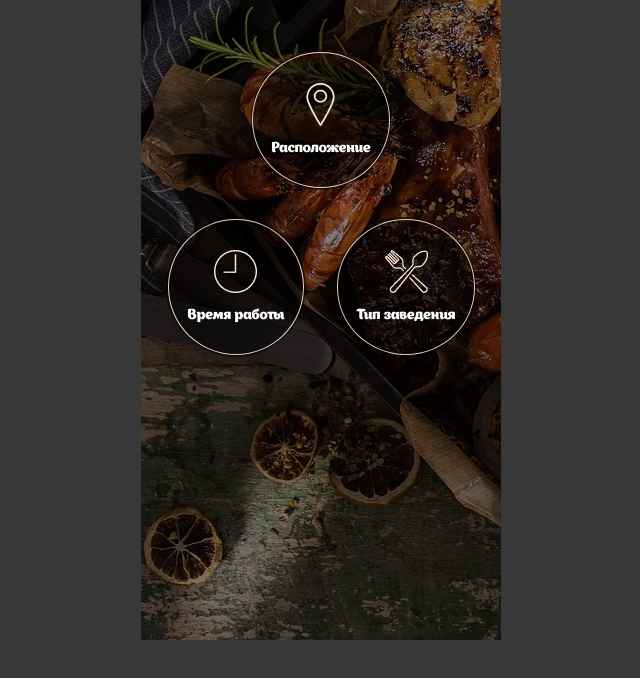
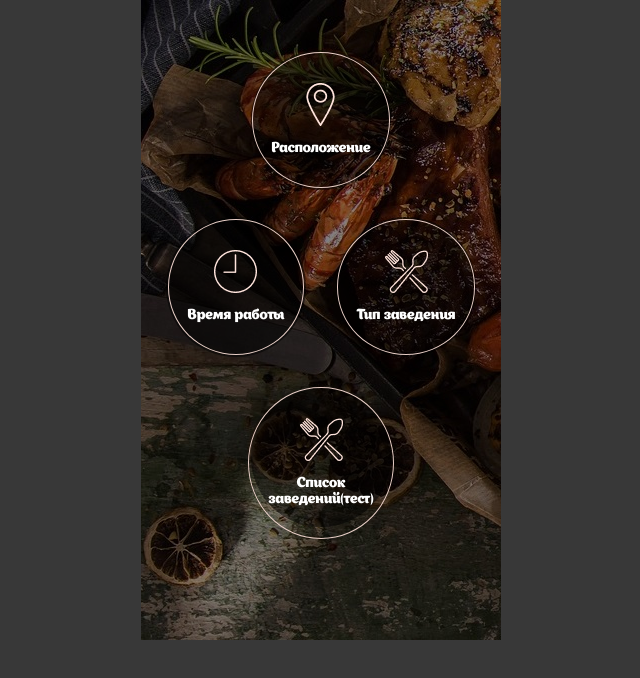
Before and after one commit to Dromaf/restDB, a React (Create React App) app: page / in a window 1280 px wide. Shown: the top 678 px of the page, without its empty margins (319-959 px from the left). Built offline with nearby package versions, Linux system fonts and the light colour scheme.

Commit message:
add buttom (list)

```diff
--- a/src/components/home/home.jsx
+++ b/src/components/home/home.jsx
@@ -3,7 +3,7 @@ import s from "./home.module.css";
 import time from "./img/time.png";
 import place from "./img/place.png";
 import fork from "./img/fork.png";
-
+import { Link } from 'react-router-dom';
 
 import Content from "../content/content";
 import { BrowserRouter, Route } from "react-router-dom";
@@ -26,10 +26,19 @@ const Home = props => {
           </button>
         </div>
         <div className={s.main_item}>
+
           <button className={s.main_text}>
             <img src={fork} alt={fork} />
             Тип заведения
           </button>
+        </div>
+        <div className={s.main_item}>
+          <Link to={`/card`}>
+            <button className={s.main_text}>
+              <img src={fork} alt={fork} />
+              Список заведений(тест)
+          </button>
+          </Link>
         </div>
       </div>
       <BrowserRouter>
```
